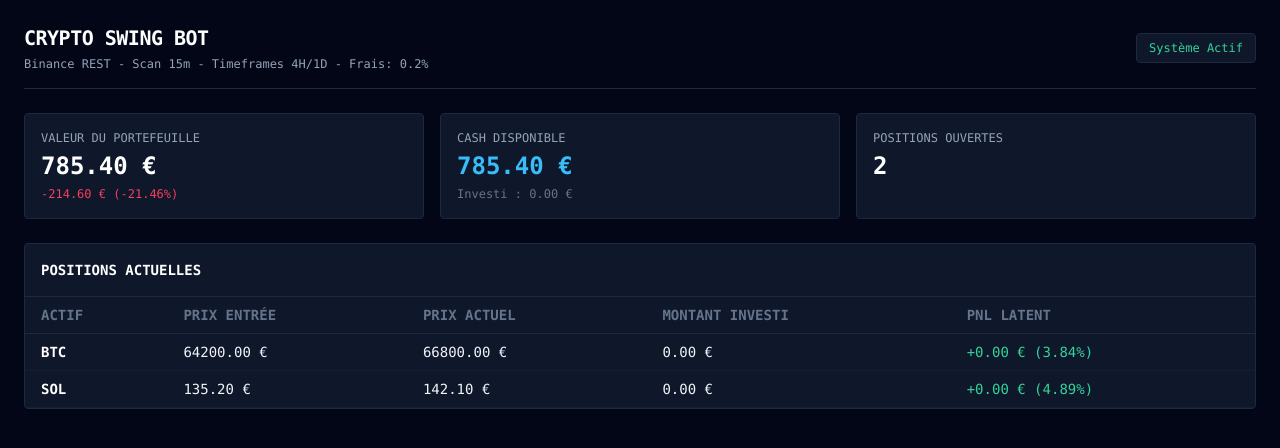
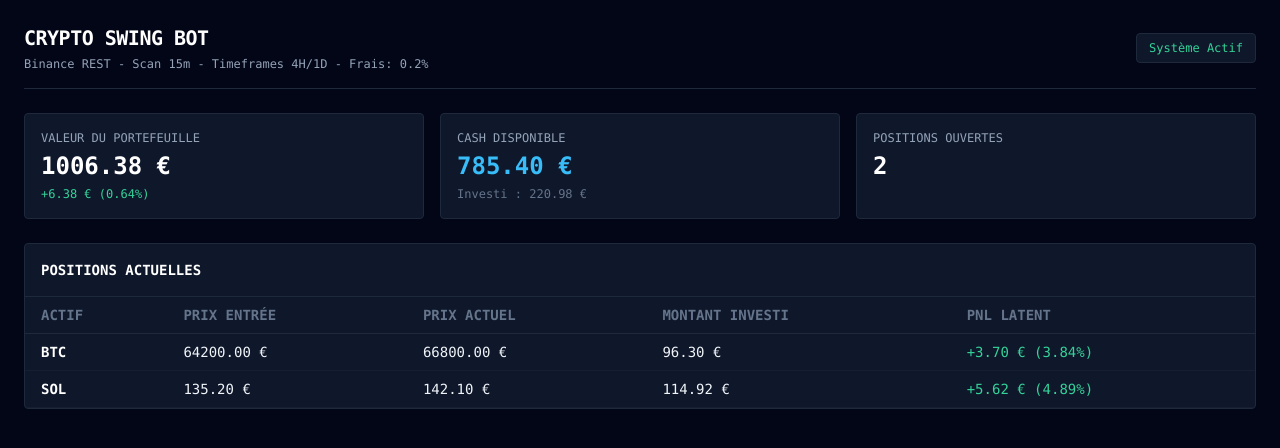
Before and after one commit to sebounet93-alt/crypto-swing-bot, a Next.js app in the folder frontend/: page / in a window 1280 px wide. Shown: the top 448 px of the page. Built offline with nearby package versions, Linux system fonts and the light colour scheme.

Commit message:
fix: utilisation de la variable quantity pour le calcul

```diff
--- a/frontend/src/app/page.tsx
+++ b/frontend/src/app/page.tsx
@@ -26,7 +26,7 @@ export default function Dashboard() {
   const openPositionsValue = safePositions.reduce((t: number, p: any) => {
     const cur = Number(p.current_price) || Number(p.entry_price) || 0;
     const entry = Number(p.entry_price) || 1;
-    const invested = Number(p.invested_amount) || (Number(p.amount || 0) * entry);
+    const invested = Number(p.invested_amount) || (Number(p.quantity || 0) * entry);
     return t + (invested * (cur / entry));
   }, 0);
 
@@ -91,7 +91,7 @@ export default function Dashboard() {
                 safePositions.map((p: any) => {
                   const entry = Number(p.entry_price) || 1;
                   const current = Number(p.current_price) || entry;
-                  const invested = Number(p.invested_amount) || (Number(p.amount || 0) * entry);
+                  const invested = Number(p.invested_amount) || (Number(p.quantity || 0) * entry);
                   const pnlPct = (((current * 0.998) - entry) / entry) * 100;
                   const pnlEur = invested * (pnlPct / 100);
 
```
